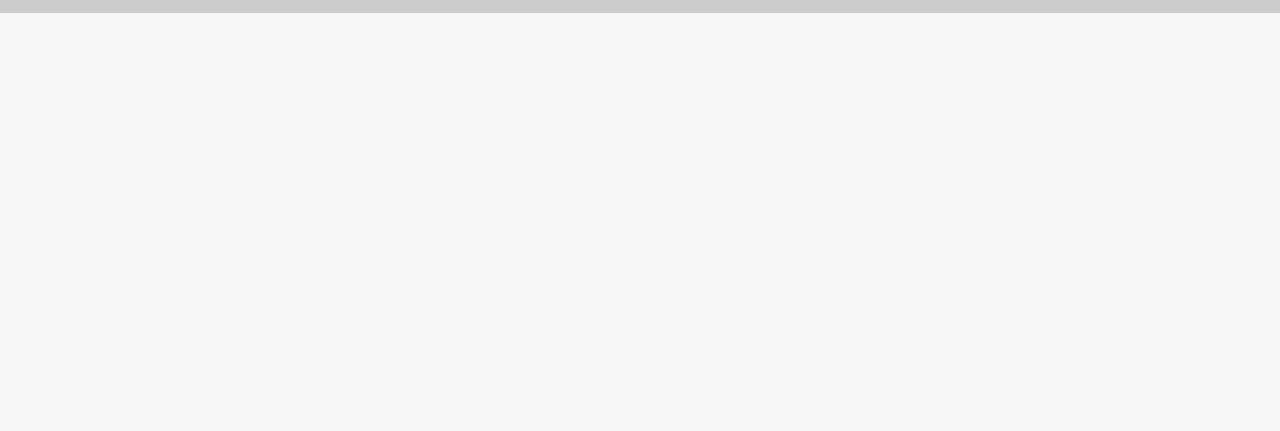
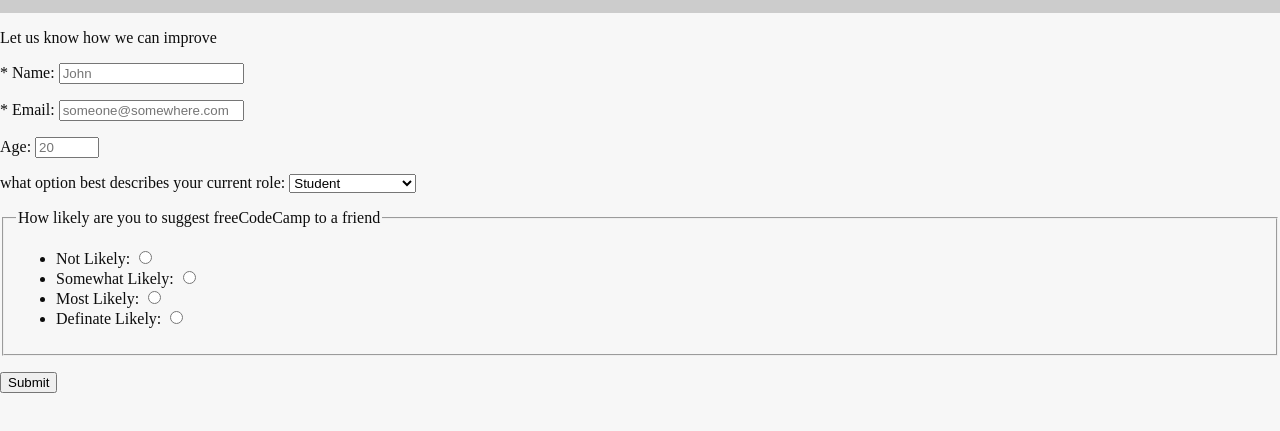
Before and after one commit to jnmorse/freeCodeCamp-Survey-Form, a website: page dist/index.html in a window 1280 px wide. Shown: the part 61-492 px from the top of the page. Drawn offline with Linux system fonts and the light colour scheme.

Commit message:
feat(form): started to layout the form

```diff
--- a/dist/index.html
+++ b/dist/index.html
@@ -5,7 +5,7 @@
   <meta name="viewport" content="width=device-width, initial-scale=1.0">
   <meta http-equiv="X-UA-Compatible" content="ie=edge">
 
-  <link rel="stylesheet" href="/css/main.css">
+  <link rel="stylesheet" href="css/main.css">
   <title>freeCodeCamp - Survey Form</title>
 </head>
 <body>
@@ -14,6 +14,83 @@
     <p>Survey Form</p>
   </header>
 
+  <p id="description">
+    Let us know how we can improve
+  </p>
+
+  <form id="survey-form" method="POST">
+    <p>
+      <label id="name-label">
+        * Name:
+        <input id="name" type="text" required placeholder="John">
+      </label>
+    </p>
+
+    <p>
+      <label id="email-label">
+        * Email:
+        <input type="email" name="email" id="email" required placeholder="someone@somewhere.com">
+      </label>
+    </p>
+
+    <p>
+      <label id="number-label">
+        Age:
+        <input type="number" name="age" id="number" min="10" max="120" placeholder="20">
+      </label>
+    </p>
+
+    <p>
+      <label id="dropdown-label">
+        what option best describes your current role:
+        <select name="role" id="dropdown">
+          <option disabled value="">Select an Option</option>
+          <option value="student">Student</option>
+          <option value="ftj">Full-Time Job</option>
+          <option value="ftl">Full-Time Learner</option>
+          <option value="pns">Prefer Not to Say</option>
+          <option value="other">Other</option>
+        </select>
+      </label>
+    </p>
+
+    <fieldset>
+      <legend>How likely are you to suggest freeCodeCamp to a friend</legend>
+      <ul>
+        <li>
+          <label>
+            Not Likely:
+            <input type="radio" name="likely" id="not-likely" value="0">
+          </label>
+        </li>
+
+        <li>
+          <label>
+            Somewhat Likely:
+            <input type="radio" name="likely" id="somewhat-likely" value="1">
+          </label>
+        </li>
+
+        <li>
+          <label>
+            Most Likely:
+            <input type="radio" name="likely" id="somewhat-likely" value="2">
+          </label>
+        </li>
+
+        <li>
+          <label>
+            Definate Likely:
+            <input type="radio" name="likely" id="somewhat-likely" value="3">
+          </label>
+        </li>
+      </ul>
+    </fieldset>
+
+    <p><button type="submit">Submit</button></p>
+  </form>
+
+  <script src="js/main.js"></script>
   <script src="https://cdn.freecodecamp.org/testable-projects-fcc/v1/bundle.js"></script>
 </body>
 </html>
--- /dev/null
+++ b/dist/js/main.js
@@ -0,0 +1,9 @@
+function preventSubmit(event) {
+  event.preventDefault();
+}
+
+window.addEventListener('load', () => {
+  const form = document.getElementById('survey-form')
+
+  form.addEventListener('submit', preventSubmit);
+})
--- a/package.json
+++ b/package.json
@@ -13,7 +13,7 @@
   "bugs": {
     "url": "https://github.com/jnmorse/freeCodeCamp-Survey-Form/issues"
   },
-  "homepage": "https://jnmorse.github.io/freeCodeCamp-Survey-Form",
+  "homepage": "https://jnmorse.github.io/freecodecamp-survey-form",
   "scripts": {
     "release": "standard-version --sign",
     "postrelease": "npm run publish",
```
